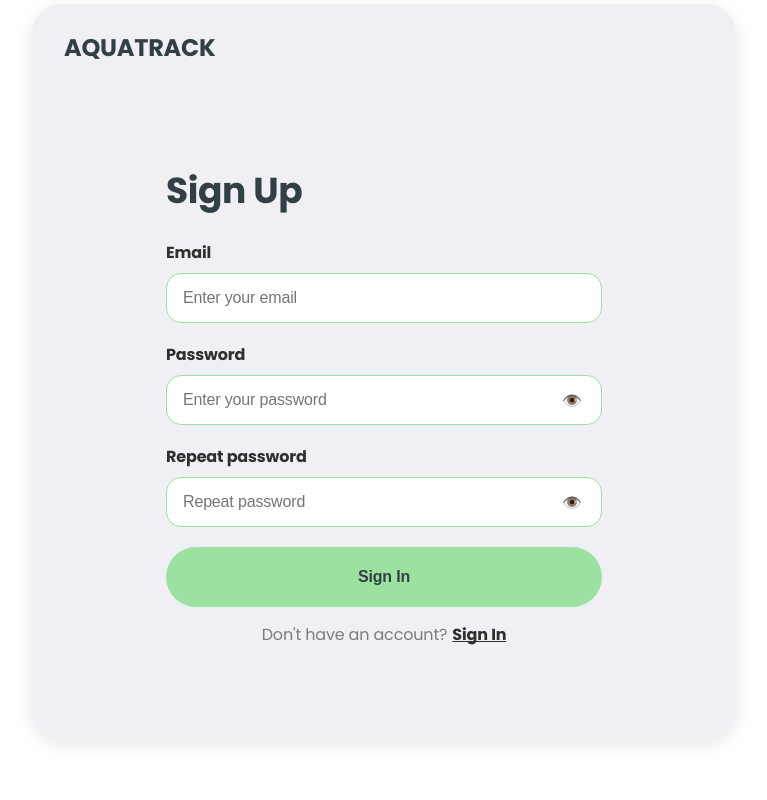
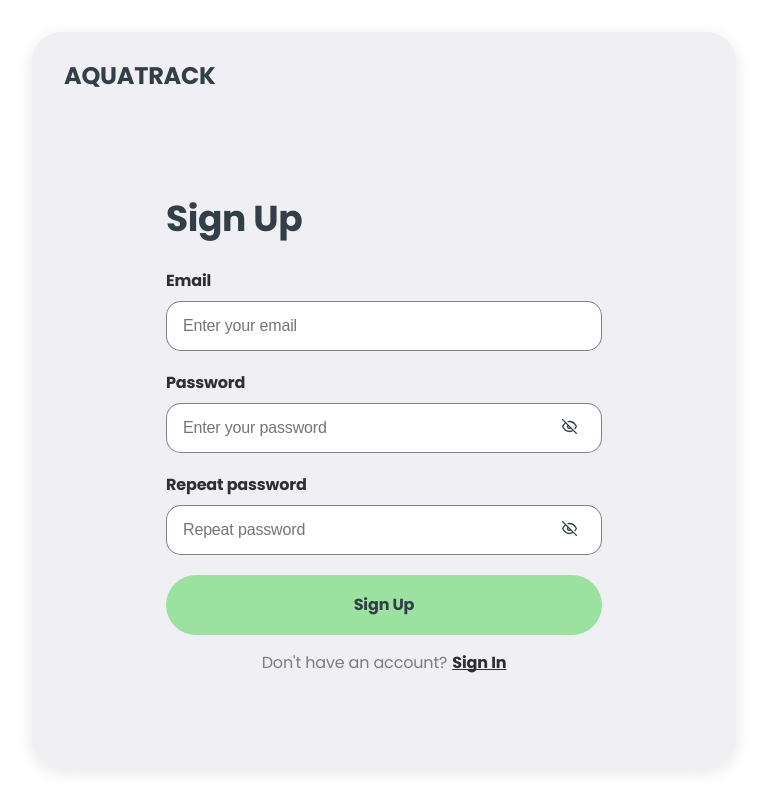
Before and after one commit to DimaOstapchuk91/AquaDev, a React (Vite) app: page /signup in a window 1280 px wide. Shown: the whole page, without its empty margins (256-1023 px from the left). Built offline with nearby package versions, Linux system fonts and the light colour scheme.

Commit message:
fix css in signIn, signUp, home page, centered vh

```diff
--- a/src/components/SignInForm/SignInForm.jsx
+++ b/src/components/SignInForm/SignInForm.jsx
@@ -8,6 +8,7 @@ import { useDispatch } from 'react-redux';
 import { orderSchemaLogin } from '../../utils/formValidation.js';
 import { selectIsRefreshing } from '../../redux/user/selectors.js';
 import Loader from '../Loader/Loader.jsx';
+import sprite from '../../assets/sprite.svg';
 
 const SignInForm = () => {
   const [passwordVisible, setPasswordVisible] = useState(false);
@@ -38,6 +39,7 @@ const SignInForm = () => {
           validationSchema={orderSchemaLogin}
           onSubmit={handleSubmit}
         >
+          {({ errors, touched }) => (
             <Form className={styles.form}>
               <div className={styles.formGroup}>
                 <label htmlFor='email' className={styles.label}>
@@ -48,7 +50,11 @@ const SignInForm = () => {
                   type='email'
                   id='email'
                   className={`${styles.input} ${
-                  initForm.email ? styles.error : styles.success
+                    touched.email
+                      ? errors.email
+                        ? styles.error
+                        : styles.success
+                      : ''
                   }`}
                   placeholder='Enter your email'
                   required
@@ -69,7 +75,11 @@ const SignInForm = () => {
                     type={passwordVisible ? 'text' : 'password'}
                     id='password'
                     className={`${styles.input} ${
-                    initForm.password ? styles.error : styles.success
+                      touched.password
+                        ? errors.password
+                          ? styles.error
+                          : styles.success
+                        : ''
                     }`}
                     placeholder='Enter your password'
                     required
@@ -79,7 +89,35 @@ const SignInForm = () => {
                     className={styles.togglePassword}
                     onClick={togglePasswordVisibility}
                   >
-                  {passwordVisible ? '🙈' : '👁️'}
+                    {passwordVisible ? (
+                      <svg
+                        width='15'
+                        height='15'
+                        className={`${styles.eye} ${
+                          touched.password
+                            ? errors.password
+                              ? styles.error
+                              : styles.success
+                            : ''
+                        }`}
+                      >
+                        <use href={`${sprite}#icon-eye`}></use>
+                      </svg>
+                    ) : (
+                      <svg
+                        width='15'
+                        height='15'
+                        className={`${styles.eye} ${
+                          touched.password
+                            ? errors.password
+                              ? styles.error
+                              : styles.success
+                            : ''
+                        }`}
+                      >
+                        <use href={`${sprite}#icon-eye-off`}></use>
+                      </svg>
+                    )}
                   </button>
                 </div>
                 <ErrorMessage
@@ -88,25 +126,28 @@ const SignInForm = () => {
                   component='p'
                 />
               </div>
-            {isLoading ? (
-              <div className={styles.wrapperLoader}>
+
+              <button
+                type='submit'
+                disabled={isLoading}
+                className={styles.submitButton}
+              >
+                Sign In{' '}
+                {isLoading && (
+                  <span className={styles.loaderBtn}>
                     <Loader />
-              </div>
-            ) : (
-              <button type='submit' className={styles.submitButton}>
-                Sign In
+                  </span>
+                )}
               </button>
+            </Form>
           )}
-          </Form>
         </Formik>
-        {!isLoading && (
         <p className={styles.footerText}>
           Don&apos;t have an account?{' '}
           <NavLink to='/signup' className={styles.signupLink}>
             Sign Up
           </NavLink>
         </p>
-        )}
       </div>
     </div>
   );
--- a/src/components/SignUpForm/SignUpForm.jsx
+++ b/src/components/SignUpForm/SignUpForm.jsx
@@ -9,6 +9,7 @@ import styles from './signUpForm.module.css';
 import { orderSchemaReg } from '../../utils/formValidation.js';
 import { selectIsRefreshing } from '../../redux/user/selectors.js';
 import Loader from '../Loader/Loader.jsx';
+import sprite from '../../assets/sprite.svg';
 
 export default function SignUpForm() {
   const [passwordVisible, setPasswordVisible] = useState(false);
@@ -48,6 +49,7 @@ export default function SignUpForm() {
           validationSchema={orderSchemaReg}
           onSubmit={handleSubmit}
         >
+          {({ errors, touched }) => (
             <Form action='#' className={styles.form}>
               <div className={styles.formGroup}>
                 <label htmlFor='email' className={styles.label}>
@@ -58,7 +60,11 @@ export default function SignUpForm() {
                   type='email'
                   id='email'
                   className={`${styles.input} ${
-                  initForm.name ? styles.error : styles.success
+                    touched.email
+                      ? errors.email
+                        ? styles.error
+                        : styles.success
+                      : ''
                   }`}
                   placeholder='Enter your email'
                   required
@@ -79,7 +85,11 @@ export default function SignUpForm() {
                     type={passwordVisible ? 'text' : 'password'}
                     id='RegisterPassword'
                     className={`${styles.input} ${
-                    initForm.password ? styles.error : styles.success
+                      touched.password
+                        ? errors.password
+                          ? styles.error
+                          : styles.success
+                        : ''
                     }`}
                     placeholder='Enter your password'
                     required
@@ -89,7 +99,35 @@ export default function SignUpForm() {
                     className={styles.togglePassword}
                     onClick={togglePasswordVisibility}
                   >
-                  {passwordVisible ? '🙈' : '👁️'}
+                    {passwordVisible ? (
+                      <svg
+                        width='15'
+                        height='15'
+                        className={`${styles.eye} ${
+                          touched.password
+                            ? errors.password
+                              ? styles.error
+                              : styles.success
+                            : ''
+                        }`}
+                      >
+                        <use href={`${sprite}#icon-eye`}></use>
+                      </svg>
+                    ) : (
+                      <svg
+                        width='15'
+                        height='15'
+                        className={`${styles.eye} ${
+                          touched.password
+                            ? errors.password
+                              ? styles.error
+                              : styles.success
+                            : ''
+                        }`}
+                      >
+                        <use href={`${sprite}#icon-eye-off`}></use>
+                      </svg>
+                    )}
                   </button>
                 </div>
                 <ErrorMessage
@@ -108,7 +146,11 @@ export default function SignUpForm() {
                     type={repeatPasswordVisible ? 'text' : 'password'}
                     id='repeatPassword'
                     className={`${styles.input} ${
-                    initForm.confirmPassword ? styles.error : styles.success
+                      touched.confirmPassword
+                        ? errors.confirmPassword
+                          ? styles.error
+                          : styles.success
+                        : ''
                     }`}
                     placeholder='Repeat password'
                     required
@@ -118,7 +160,35 @@ export default function SignUpForm() {
                     className={styles.togglePassword}
                     onClick={toggleRepeatPasswordVisibility}
                   >
-                  {repeatPasswordVisible ? '🙈' : '👁️'}
+                    {repeatPasswordVisible ? (
+                      <svg
+                        width='15'
+                        height='15'
+                        className={`${styles.eye} ${
+                          touched.confirmPassword
+                            ? errors.confirmPassword
+                              ? styles.error
+                              : styles.success
+                            : ''
+                        }`}
+                      >
+                        <use href={`${sprite}#icon-eye`}></use>
+                      </svg>
+                    ) : (
+                      <svg
+                        width='15'
+                        height='15'
+                        className={`${styles.eye} ${
+                          touched.confirmPassword
+                            ? errors.confirmPassword
+                              ? styles.error
+                              : styles.success
+                            : ''
+                        }`}
+                      >
+                        <use href={`${sprite}#icon-eye-off`}></use>
+                      </svg>
+                    )}
                   </button>
                 </div>
                 <ErrorMessage
@@ -127,25 +197,28 @@ export default function SignUpForm() {
                   component='p'
                 />
               </div>
-            {isLoading ? (
-              <div className={styles.wrapperLoader}>
+              <button
+                type='submit'
+                disabled={isLoading}
+                className={styles.submitButton}
+              >
+                Sign Up{' '}
+                {isLoading && (
+                  <span className={styles.loaderBtn}>
                     <Loader />
-              </div>
-            ) : (
-              <button type='submit' className={styles.submitButton}>
-                Sign In
+                  </span>
+                )}
               </button>
+            </Form>
           )}
-          </Form>
         </Formik>
-        {!isLoading && (
+
         <p className={styles.footerText}>
           Don&apos;t have an account?{' '}
           <NavLink to='/signin' className={styles.signupLink}>
             Sign In
           </NavLink>
         </p>
-        )}
       </div>
     </div>
   );
--- a/src/components/SignUpForm/signUpForm.module.css
+++ b/src/components/SignUpForm/signUpForm.module.css
@@ -57,6 +57,7 @@
   padding: 12px 16px;
   font-size: 16px;
   line-height: 1.5;
+  outline: none;
   letter-spacing: -0.01em;
   color: var(--modal-backdrop);
   transition: border-color 0.3s ease;
@@ -72,14 +73,23 @@
 }
 
 .input:focus {
-  border-color: var(--bg-component-green);
-  outline: none;
+  border-color: var(--dark-gray-calendar);
 }
 
 .errorMessage {
   color: var(--input-red);
   font-size: 12px;
   margin-top: 4px;
+}
+
+.eye {
+  fill: transparent;
+  stroke: var(--text-color);
+  transition: opacity 250ms ease-in;
+}
+
+.eye.error {
+  stroke: var(--input-red);
 }
 
 .passwordWrapper {
@@ -95,9 +105,15 @@
   font-size: 16px;
 }
 
+.togglePassword:hover .eye {
+  opacity: 0.7;
+}
+
 .submitButton {
+  font-family: 'Poppins', sans-serif;
   background-color: var(--bg-component-green);
   color: var(--text-color);
+  position: relative;
   border: none;
   font-weight: 700;
   font-size: 16px;
@@ -106,7 +122,13 @@
   border-radius: 30px;
   padding: 18px;
   cursor: pointer;
-  transition: background-color 0.3s ease;
+  transition: background-color 250ms ease;
+}
+.loaderBtn {
+  position: absolute;
+  width: 30px;
+  height: 30px;
+  transform: translate(0, -10px);
 }
 
 .submitButton:hover {
@@ -116,6 +138,7 @@
 .footerText {
   display: flex;
   justify-content: center;
+  flex-wrap: wrap;
   margin-top: 16px;
   font-weight: 400;
   font-size: 16px;
@@ -130,10 +153,11 @@
   text-decoration-skip-ink: none;
   color: var(--black);
   margin-left: 5px;
+  transition: opacity 250ms ease-in;
 }
 
 .signupLink:hover {
-  text-decoration: none;
+  opacity: 0.6;
 }
 
 .wrapperLoader {
@@ -142,11 +166,12 @@
   align-items: center;
 }
 
-/* media 768px  */
 @media (min-width: 768px) {
+  .loaderBtn {
+    transform: translate(0px, -20px);
+  }
   .leftSection {
     padding: 32px;
-    /* width: 672px; */
     width: 100%;
     height: 736px;
   }
--- a/src/pages/SignUpPage/SignUpPage.jsx
+++ b/src/pages/SignUpPage/SignUpPage.jsx
@@ -3,24 +3,21 @@ import SignUpForm from '../../components/SignUpForm/SignUpForm';
 import AdvantagesSection from '../../components/AdvantagesSection/AdvantagesSection';
 import styles from './SignUpPage.module.css';
 const SignUpPage = () => {
-  const [isVisible, setIsVisible] = useState(window.innerWidth > 1440);
+  const [isVisible, setIsVisible] = useState(window.innerWidth >= 1440);
 
   useEffect(() => {
     const handleResize = () => {
-      setIsVisible(window.innerWidth > 1440);
+      setIsVisible(window.innerWidth >= 1440);
     };
-
-    // Додаємо слухач події
-    window.addEventListener("resize", handleResize);
-
-    // Видаляємо слухач події під час розмонтування
+    window.addEventListener('resize', handleResize);
     return () => {
-      window.removeEventListener("resize", handleResize);
+      window.removeEventListener('resize', handleResize);
     };
   }, []);
 
   return (
-    <div className={"container"}>
+    <div className={styles.signUpWrap}>
+      <div className={'container'}>
         <div className={styles.containerWapper}>
           <SignUpForm />
           {isVisible && (
@@ -28,7 +25,7 @@ const SignUpPage = () => {
               <AdvantagesSection />
             </div>
           )}
-
+        </div>
       </div>
     </div>
   );
--- a/src/pages/SignUpPage/SignUpPage.module.css
+++ b/src/pages/SignUpPage/SignUpPage.module.css
@@ -5,6 +5,13 @@
   width: 100%;
   height: 85vh;
   gap: 16px;
+}
+
+.signUpWrap {
+  display: flex;
+  align-items: center;
+  justify-content: center;
+  height: 100vh;
 }
 
 .rightSection {
```
Also changed, not shown: src/components/SignInForm/signInForm.module.css (+31 -6 lines), src/components/WelcomeSection/WelcomeSection.module.css (+6 -6 lines), src/pages/HomePage/HomePage.jsx (+8 -5 lines), src/pages/HomePage/HomePage.module.css (added, +8 -0 lines), src/pages/SignInPage/SignInPage.jsx (+7 -8 lines), src/pages/SignInPage/SignInPage.module.css (+7 -0 lines). Lines whose indentation alone changed are shown as unchanged.
